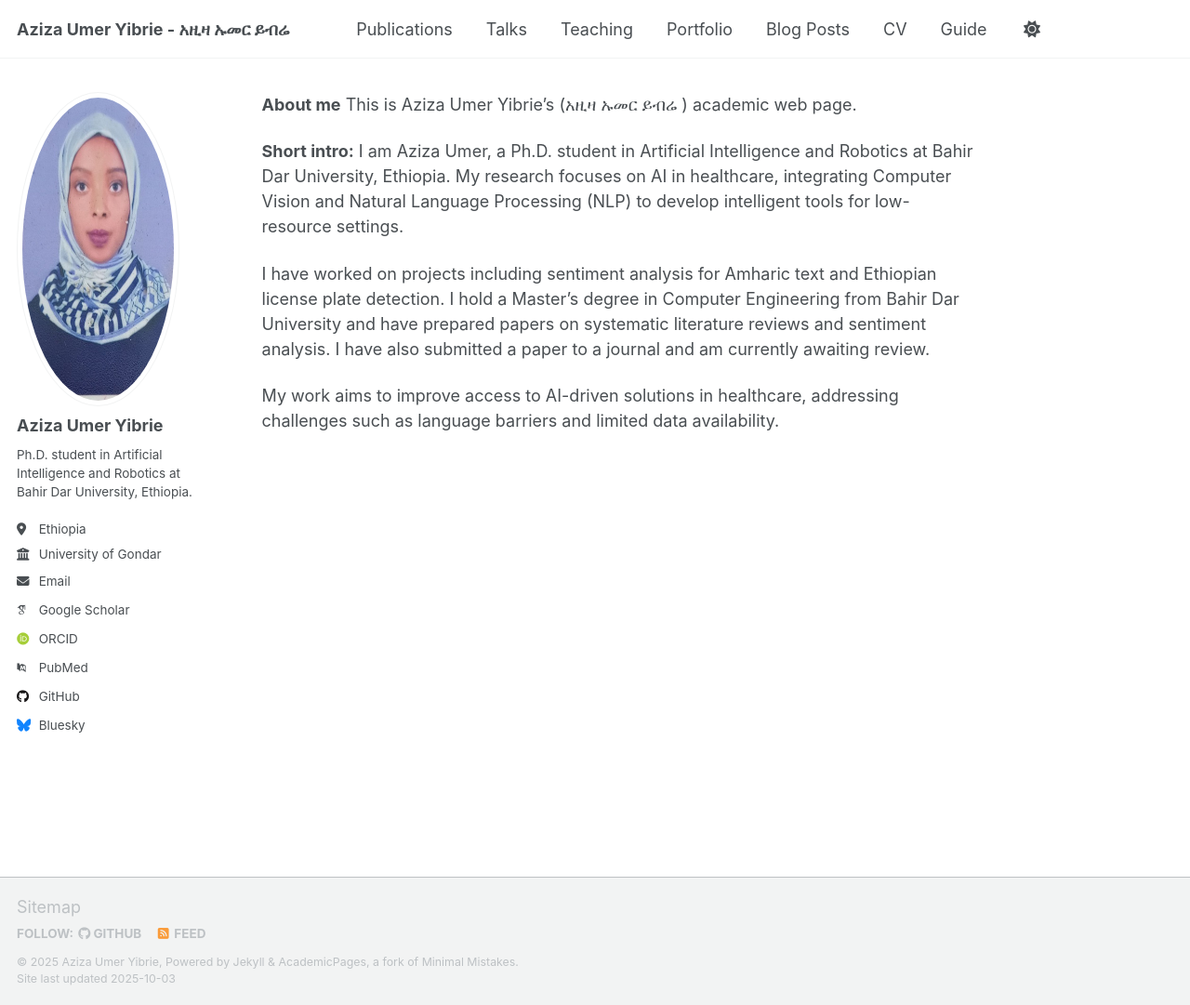
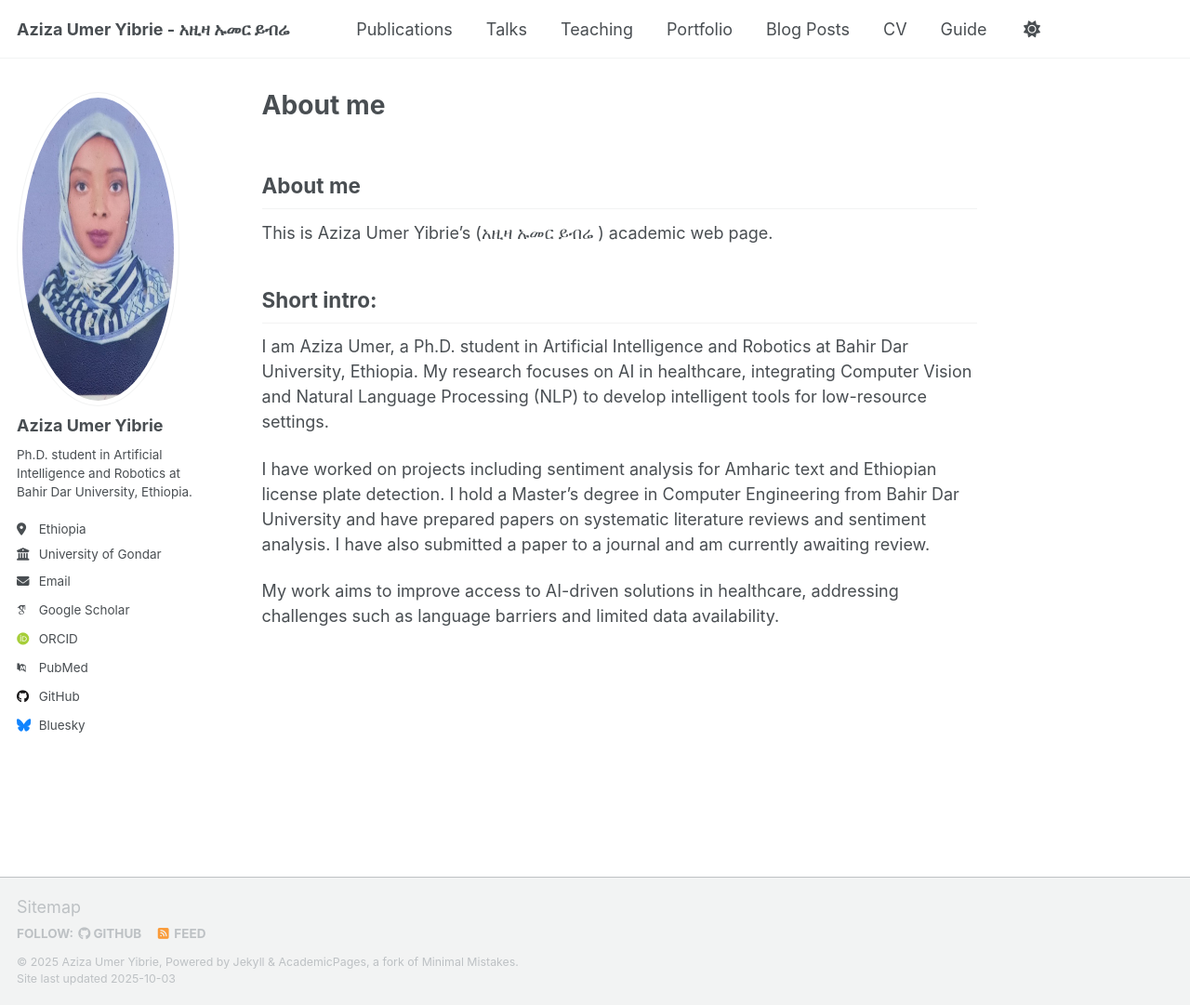
Before and after one commit to AzizaUmer/azizaumer.github.io, a Jekyll site: the page built from _pages/about.md, in a window 1280 px wide and 1081 px high. Shown: the whole window at 93% size. Built offline with Jekyll 4.4.1, drawn with Linux system fonts in a browser that asks for light colours; some web fonts are replaced; our own code applies the rules of GitHub Pages for plain Markdown files; a script that is not in the unit is left out.

Commit message:
Update about.md

```diff
--- a/_pages/about.md
+++ b/_pages/about.md
@@ -1,7 +1,8 @@
-**About me**
+## About me
+
 This is Aziza Umer Yibrie’s (አዚዛ ኡመር ይብሬ ) academic web page.
 
-**Short intro:**
+## Short intro:
 I am Aziza Umer, a Ph.D. student in Artificial Intelligence and Robotics at Bahir Dar University, Ethiopia. My research focuses on AI in healthcare, integrating Computer Vision and Natural Language Processing (NLP) to develop intelligent tools for low-resource settings.
 
 I have worked on projects including sentiment analysis for Amharic text and Ethiopian license plate detection. I hold a Master’s degree in Computer Engineering from Bahir Dar University and have prepared papers on systematic literature reviews and sentiment analysis. I have also submitted a paper to a journal and am currently awaiting review.
```
